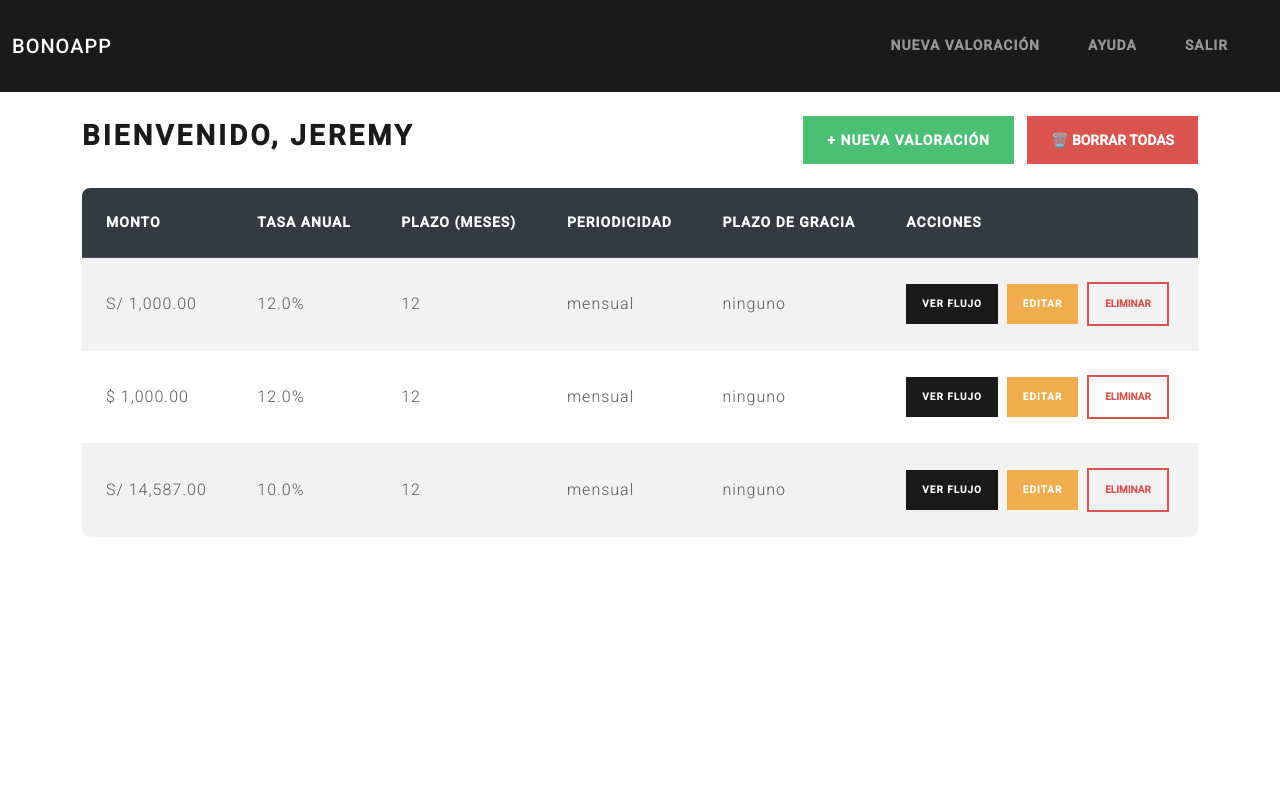
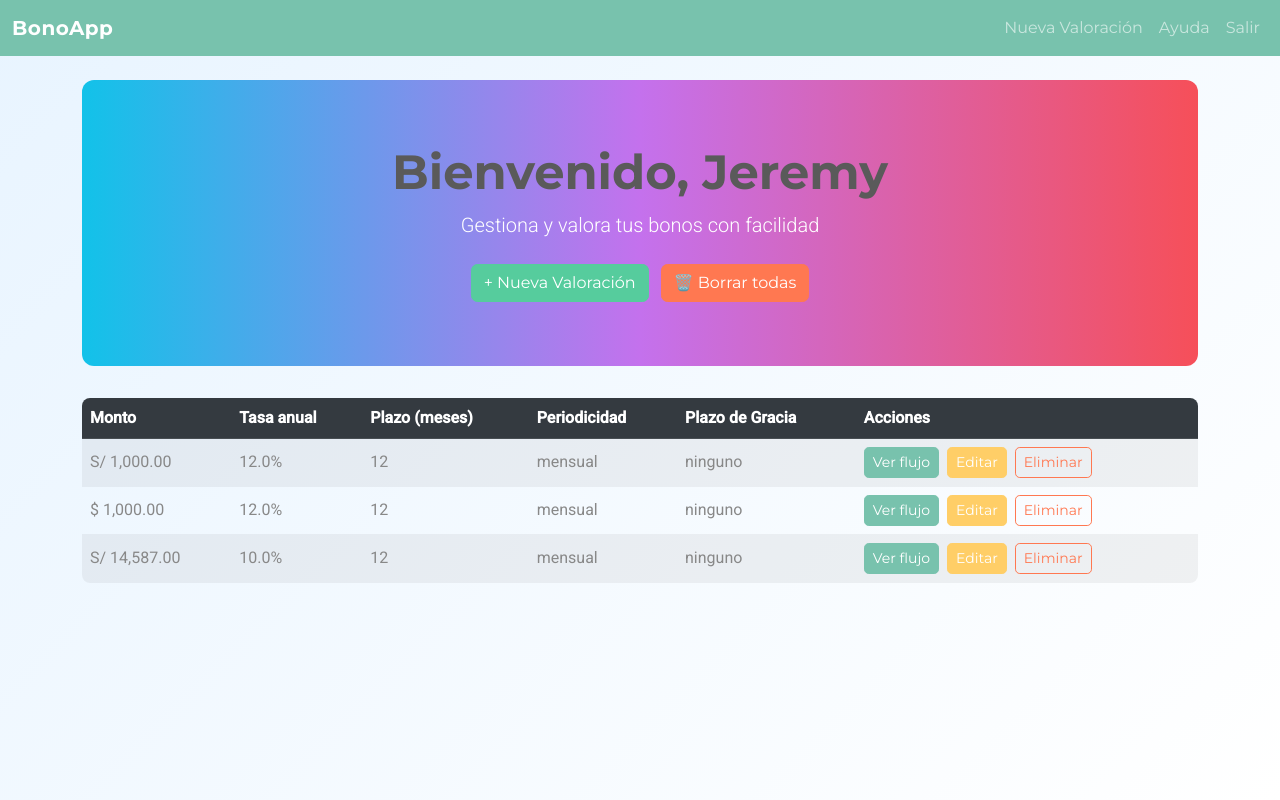
Before and after one commit to jeremyhsl/FinanzasTF_Test, a Flask app: page / in a window 1280 px wide. Run offline with Flask 3, Linux system fonts and the light colour scheme; a user stored in the database is signed in; data comes from the database, SQL or seed files in the repository; some libraries are stand-ins or nearby versions.

Commit message:
Improve UI design with gradient theme

```diff
--- a/static/style.css
+++ b/static/style.css
@@ -1,16 +1,28 @@
 body {
   font-family: 'Roboto', sans-serif;
+  background: linear-gradient(135deg, #e8f4ff, #ffffff);
+  min-height: 100vh;
 }
 
 .navbar-brand {
-  font-weight: 500;
+  font-weight: 700;
+  letter-spacing: 0.5px;
 }
 
 .card {
   border-radius: 0.75rem;
+  box-shadow: 0 0.5rem 1rem rgba(0, 0, 0, 0.1);
 }
 
 table.table {
   border-radius: 0.5rem;
   overflow: hidden;
 }
+
+.hero {
+  background: linear-gradient(90deg, #12c2e9, #c471ed, #f64f59);
+  color: white;
+  padding: 4rem 2rem;
+  border-radius: 0.75rem;
+  margin-bottom: 2rem;
+}
--- a/templates/base.html
+++ b/templates/base.html
@@ -6,7 +6,7 @@
   <title>{% block title %}BonoApp{% endblock %}</title>
   <!-- Bootswatch theme for a sleeker look -->
   <link
-    href="https://cdn.jsdelivr.net/npm/bootswatch@5.3.2/dist/lux/bootstrap.min.css"
+    href="https://cdn.jsdelivr.net/npm/bootswatch@5.3.2/dist/minty/bootstrap.min.css"
     rel="stylesheet"
   >
   <link rel="preconnect" href="https://fonts.googleapis.com">
--- a/templates/home.html
+++ b/templates/home.html
@@ -1,16 +1,14 @@
 {% extends 'base.html' %}
 {% block title %}Mis Valoraciones{% endblock %}
 {% block content %}
-<div class="d-flex justify-content-between align-items-center mb-4">
-    <h2>Bienvenido, {{ session.user_name }}</h2>
-    <div>
+<div class="hero text-center">
+  <h1 class="display-5 fw-bold">Bienvenido, {{ session.user_name }}</h1>
+  <p class="lead mb-4">Gestiona y valora tus bonos con facilidad</p>
   <a class="btn btn-success me-2" href="{{ url_for('new_bono') }}">+ Nueva Valoración</a>
-
   <form action="{{ url_for('clear_valoraciones') }}" method="post" class="d-inline"
         onsubmit="return confirm('¿Borrar todas tus valoraciones?');">
     <button type="submit" class="btn btn-danger">🗑️ Borrar todas</button>
   </form>
-    </div>
 </div>
 
 
```
Lines whose indentation alone changed are shown as unchanged.
